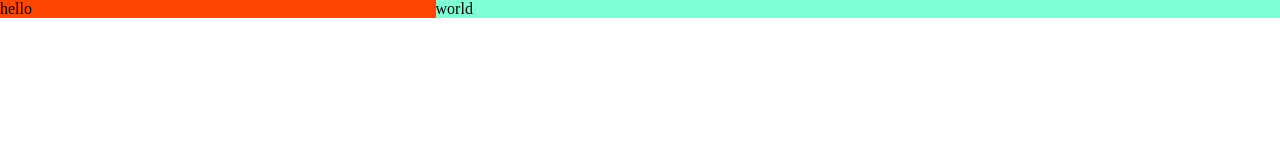
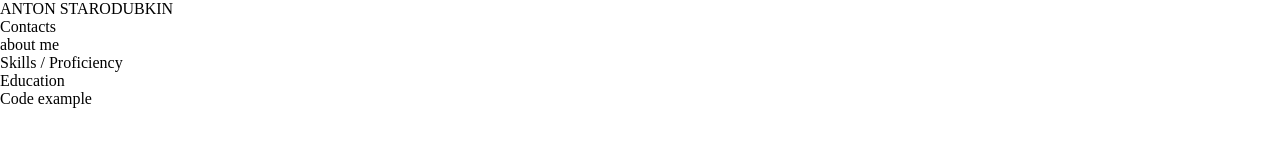
Before and after one commit to aston1337/rsschool-cv, a plain HTML site: page index.html in a window 1280 px wide. Drawn offline with Linux system fonts and the light colour scheme.

Commit message:
feat: add HTML navigation

```diff
--- a/index.html
+++ b/index.html
@@ -6,18 +6,28 @@
           name="viewport">
     <meta content="ie=edge" http-equiv="X-UA-Compatible">
     <link href="style.css" rel="stylesheet">
-    <title>CV</title>
+    <title>My CV</title>
 </head>
 <body>
 <div class="container">
-    <div class="flex-container">
-        <section class="about-me">
-            hello
-        </section>
-        <section class="experience">
-            world
-        </section>
-    </div>
+    <header>
+        <h1>ANTON STARODUBKIN</h1>
+        <nav>
+            <ul>
+                <li>Contacts</li>
+                <li>about me</li>
+                <li>Skills / Proficiency</li>
+                <li>Education</li>
+                <li>Code example</li>
+            </ul>
+        </nav>
+    </header>
+    <main>
+
+    </main>
+    <footer>
+
+    </footer>
 </div>
 </body>
 </html>
--- a/style.css
+++ b/style.css
@@ -10,22 +10,3 @@
     font-family: inherit;
     vertical-align: baseline;
 }
-body {
-    width: 100%;
-}
-.container {
-    max-width: 1280px;
-    margin: 0 auto;
-}
-.flex-container {
-    display: flex;
-    flex-grow: 1;
-}
-.about-me {
-    background-color: orangered;
-    flex-grow: 1;
-}
-.experience {
-    background-color: aquamarine;
-    flex-grow: 2;
-}
```
